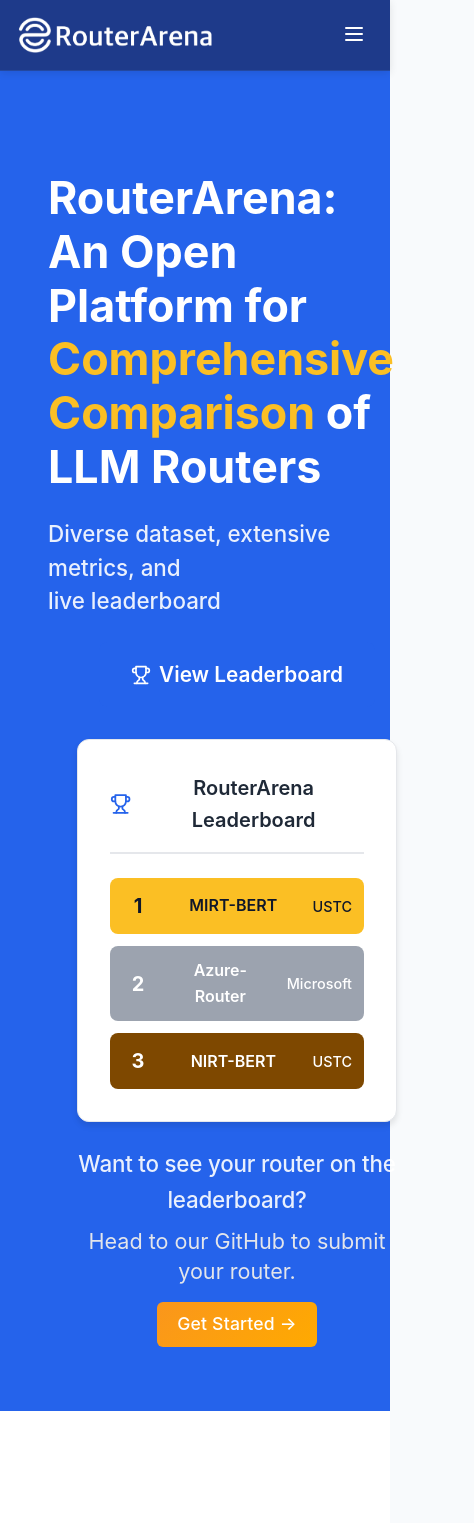
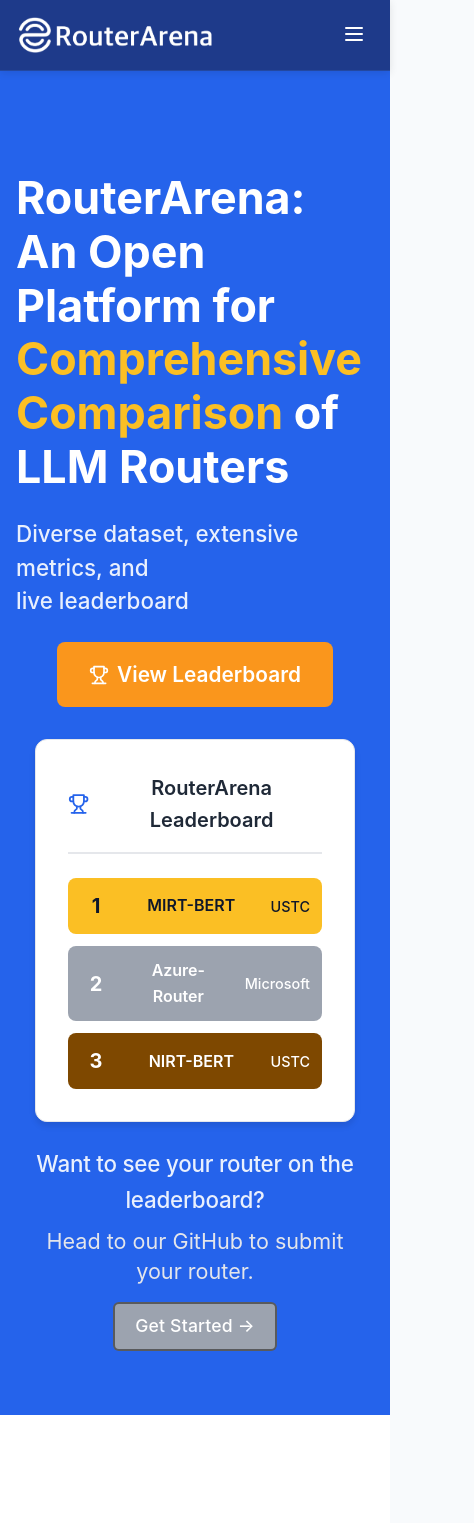
Before and after one commit to RouteWorks/routeworks.github.io, a React (Create React App) app: page / in a window 390 px wide. Shown: the top 1523 px of the page, 474 px wide, since content can reach past the window. Built offline with nearby package versions, Linux system fonts and the light colour scheme.

Commit message:
Fixed homepage padding for phone screens

```diff
--- a/src/components/Header.css
+++ b/src/components/Header.css
@@ -115,7 +115,7 @@
   background: rgba(255, 255, 255, 0.1);
 }
 
-@media (max-width: 768px) {
+@media (max-width: 950px) {
   .nav-desktop {
     display: none;
   }
--- a/src/pages/HomePage.css
+++ b/src/pages/HomePage.css
@@ -28,8 +28,10 @@
   font-weight: 700;
   line-height: 1.2;
   margin-bottom: 1rem;
-  padding-right: 4rem;
-  margin-left: 2rem;
+  padding-right: 0rem;
+  margin-left: 0;
+  width: 100%;
+
 }
 
 .hero-subtitle-short {
@@ -39,7 +41,7 @@
   margin-bottom: 1.5rem;
   color: rgba(255, 255, 255, 0.9);
   padding-right: 4rem;
-  margin-left: 2rem;
+  /* margin-left: 2rem; */
   max-width: 400rem;
 }
 
@@ -67,6 +69,7 @@
   padding: 0;
   text-align: left;
   max-width: 500px;
+  width: 100%;
 }
 
 .cta-heading {
@@ -75,6 +78,8 @@
   color: rgba(255, 255, 255, 0.9);
   margin: 0 0 0.5rem 0;
   letter-spacing: -0.01em;
+  width: auto;
+  text-wrap: wrap;
 }
 
 .cta-description {
@@ -86,19 +91,20 @@
 }
 
 .cta-card .btn {
-  background: linear-gradient(135deg, #fa961c 0%, #ffaa00 100%);
+  /* background: linear-gradient(135deg, #fa961c 0%, #ffaa00 100%); */
+  background: rgb(156, 163, 175);
   color: white;
   font-weight: 500;
   padding: 0.5rem 1.25rem;
   font-size: 1.1rem;
-  border: none;
+  border: 2px solid #4d4d4dd6;
   border-radius: 6px;
   transition: all 0.2s ease;
   letter-spacing: 0.01em;
 }
 
 .cta-card .btn:hover {
-  background: linear-gradient(135deg, #ff9012 0%, #ff8809 100%);
+  background:  #555555d6;
   transform: translateY(-1px);
   box-shadow: 0 2px 8px rgba(79, 70, 229, 0.25);
 }
@@ -122,7 +128,7 @@
 }
 
 .btn-primary {
-  background: #2563eb;
+  background: #fa961c;
   color: white;
   font-weight: 600;
   font-size: 1.3rem;
@@ -130,7 +136,7 @@
 }
 
 .btn-primary:hover {
-  background: #1d4ed8;
+  background: #dd7e09;
   transform: translateY(-1px);
   box-shadow: 0 4px 12px rgba(37, 99, 235, 0.3);
 }
@@ -178,8 +184,8 @@
   gap: 1.5rem;
   align-items: left;
   justify-content: left;
-  margin-left: 2rem;
-  margin-right: -2rem;
+  /* margin-left: 2rem;
+  margin-right: -2rem; */
 }
 
 .hero-card {
```
